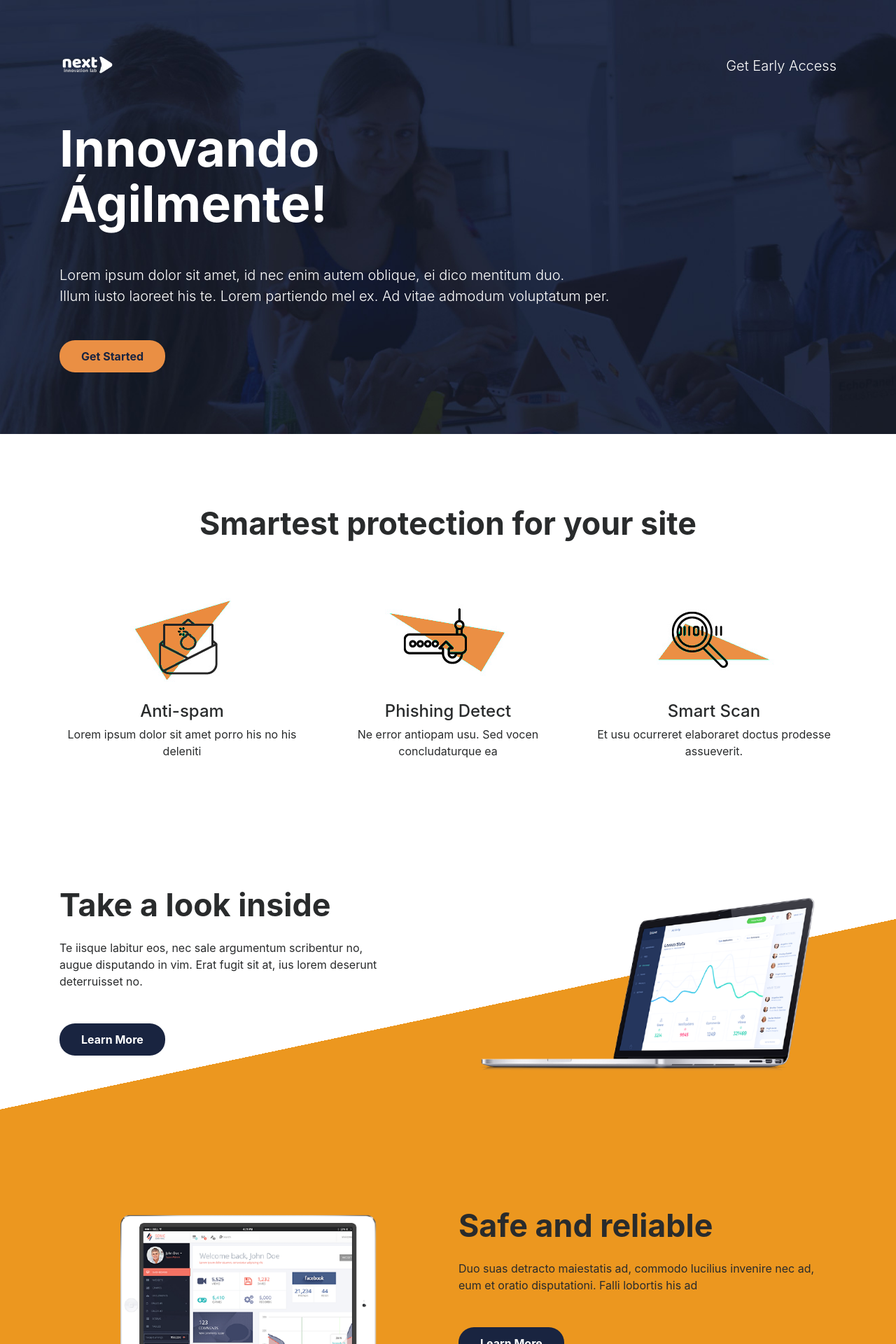
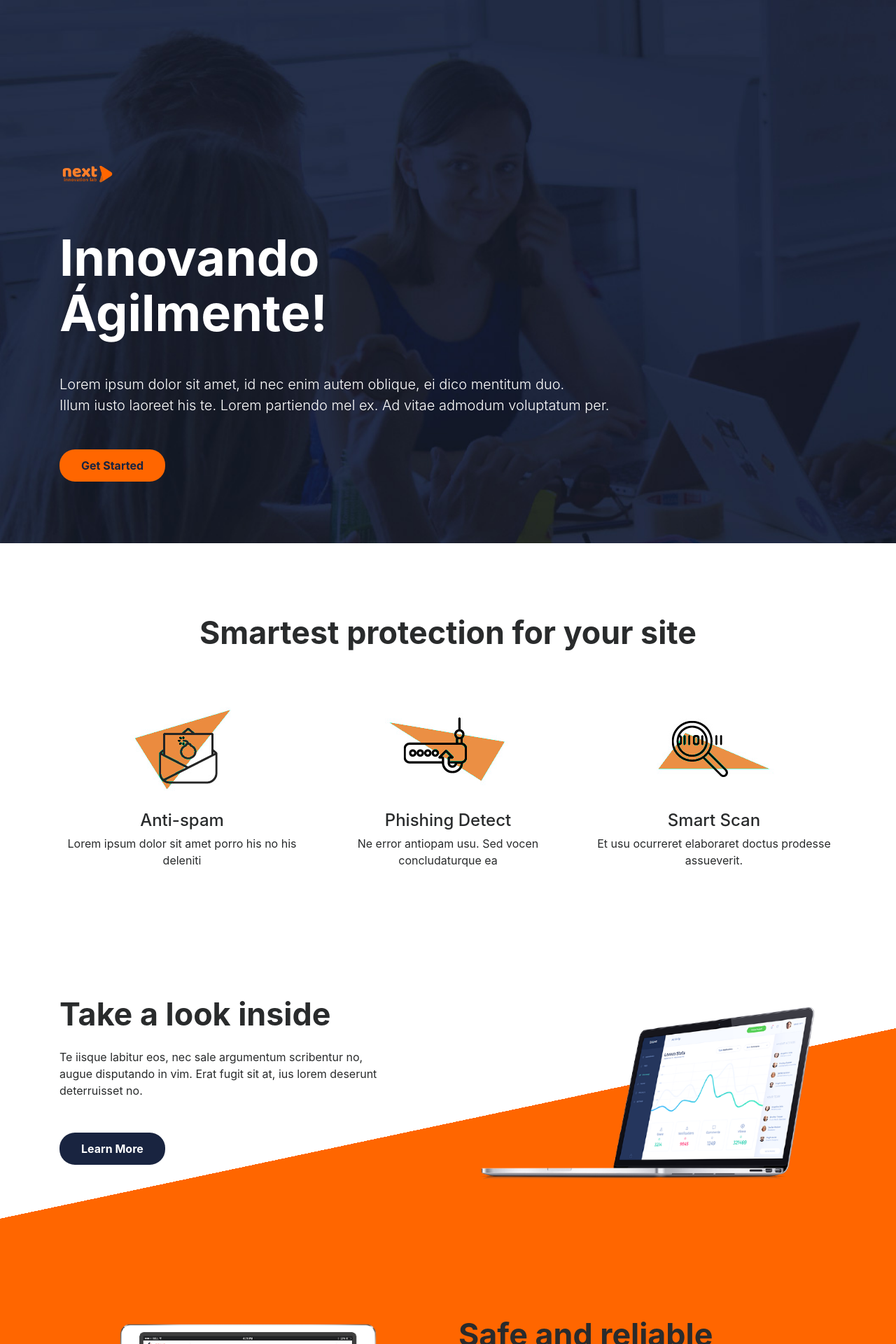
Before and after one commit to juliolzok/NIL, a PHP site: page / in a window 1280 px wide. Shown: the top 1920 px of the page at 70% size. Run offline with PHP 8.4, Linux system fonts and the light colour scheme; grey boxes are pictures that could not be loaded.

Commit message:
Update banner section, add video background style on custom.css

```diff
--- a/css/custom.css
+++ b/css/custom.css
@@ -35,13 +35,13 @@ button {
 }
 
 .cta-orange {
-    background: #EA8F44;
+    background: #FF6600;
     color: #192440;
 }
 
 .cta-orange:hover {
     color: #ffffff;
-    background: #EA8F44;
+    background: #FF6600;
 }
 
 .cta-blue {
@@ -84,12 +84,12 @@ button {
 }
 
 #feature-first {
-    background: linear-gradient(168deg, #ffffff 55%, #ec971f 0);
+    background: linear-gradient(168deg, #ffffff 55%, #FF6600 0);
 }
 
 #feature-last {
    /* background: #00FFAD;*/
-    background: #ec971f;
+    background: #FF6600;
 }
 
 /********** price table **********/
--- a/index.html
+++ b/index.html
@@ -15,14 +15,17 @@
 <body>
     <!-- banner -->
     <div class="jumbotron jumbotron-fluid" id="banner" style="background-image: url(img/banner-bk.jpg);">
+        <video autoplay loop id="video-background" muted plays-inline>
+            <source src="img/back.mp4" type="video/mp4">
+        </video>
         <div class="container text-center text-md-left">
             <header>
                 <div class="row justify-content-between">
                     <div class="col-2">
-                        <img src="img/logo.png" width="300px" alt="logo">
+                        <img src="img/logo.png" width="300px" alt=":)">
                     </div>
                     <div class="col-6 align-self-center text-right">
-                        <a href="#" class="text-white lead">Get Early Access</a>
+                        <a href="#" class="text-white lead"></a>
                     </div>
                 </div>
             </header>
@@ -55,7 +58,10 @@
                 <img src="img/smart-protect-3.jpg" alt="Smart Scan" class="mx-auto">
                 <h4>Smart Scan</h4>
                 <p>Et usu ocurreret elaboraret doctus prodesse assueverit.</p>
+
             </div>
+
+
         </div>
     </div>
     <!-- feature (skew background) -->
```
Also changed, not shown: img/logo.png, 3 other files.
